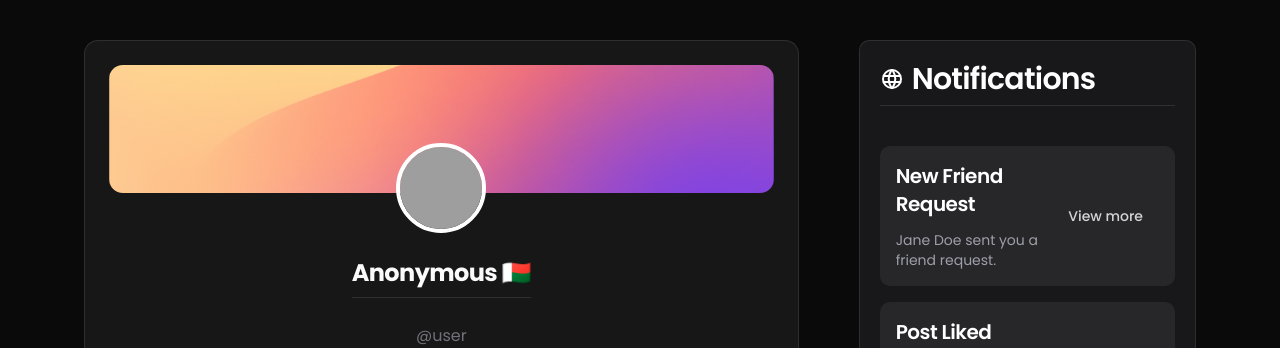
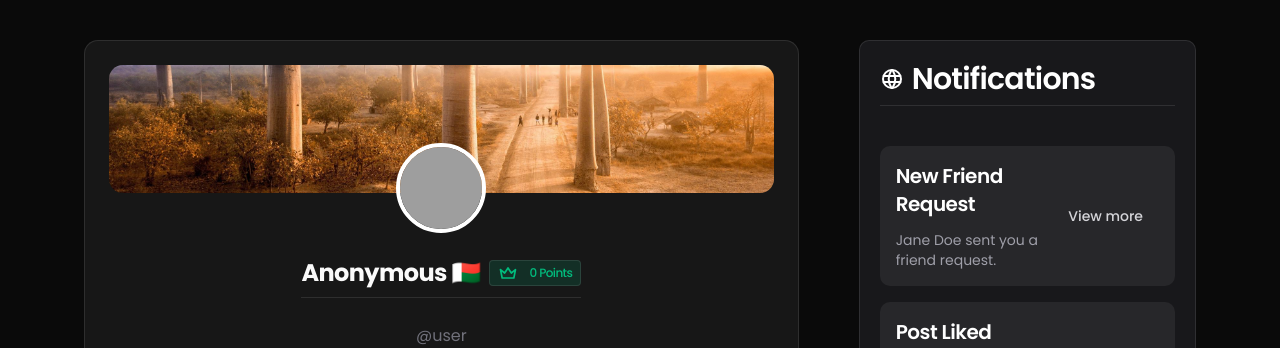
Before and after one commit to Oay-eee/OAY---Web, a Next.js app: page /profile in a window 1280 px wide. Shown: the top 348 px of the page. Built offline with nearby package versions, Linux system fonts and the light colour scheme; no server answers; the database is empty; sample sign-in values are in the browser's storage; grey boxes are pictures that could not be loaded.

Commit message:
chore: add user points badge

```diff
--- a/app/(oay)/profile/_components/profile-header.tsx
+++ b/app/(oay)/profile/_components/profile-header.tsx
@@ -1,9 +1,9 @@
 import Image from 'next/image';
 
-import { Cover } from '@/assets/images';
-import { IconMessage2, IconUsers } from '@tabler/icons-react';
+import { Madagascar } from '@/assets/images';
+import { IconCrown, IconMessage2, IconUsers } from '@tabler/icons-react';
 
-import { Avatar, AvatarFallback, AvatarImage, Card, CardContent, H2, P } from '@/components/ui';
+import { Avatar, AvatarFallback, AvatarImage, Badge, Card, CardContent, H2, P } from '@/components/ui';
 
 type ProfileHeaderProps = {
   name: string;
@@ -18,12 +18,18 @@ type ProfileHeaderProps = {
 
 const CoverSection = ({ avatar }: { avatar: string }) => (
   <div className="relative h-32 w-full">
-    <Image src={Cover} alt="Cover Image" fill className="rounded-xl object-cover" priority />
+    <Image src={Madagascar} alt="Cover Image" fill className="rounded-xl object-cover" priority />
     <Avatar className="absolute -bottom-10 left-1/2 h-[90px] w-[90px] -translate-x-1/2 rounded-full border-4 border-white">
       <AvatarImage src={avatar} className="object-cover" />
       <AvatarFallback>U</AvatarFallback>
     </Avatar>
   </div>
+);
+
+const UserPoints = () => (
+  <Badge variant="outline" className="bg-chart-2/15 text-chart-2 rounded px-2 py-0.5 text-xs font-medium">
+    <IconCrown size={20} className="mr-3" /> 0 Points
+  </Badge>
 );
 
 const UserStats = ({ posts, followers }: { posts: number; followers: number }) => (
@@ -47,8 +53,9 @@ export const ProfileHeader = ({ name, username, avatar, stats, countryFlag = '
           <CoverSection avatar={avatar} />
           <div className="mt-10 flex flex-col items-center gap-4">
             <div className="text-center">
-              <H2 className="text-2xl font-bold">
+              <H2 className="flex items-center gap-2 text-2xl font-bold">
                 {name} {countryFlag}
+                <UserPoints />
               </H2>
               <P className="text-zinc-500">@{username}</P>
             </div>
--- a/components/ui/badge.tsx
+++ b/components/ui/badge.tsx
@@ -1,20 +1,18 @@
 import * as React from 'react';
 
-import { Slot } from '@radix-ui/react-slot';
 import { cva, type VariantProps } from 'class-variance-authority';
 
 import { cn } from '@/lib/utils';
 
 const badgeVariants = cva(
-  'inline-flex items-center justify-center rounded-md border px-2 py-0.5 text-xs font-medium w-fit whitespace-nowrap shrink-0 [&>svg]:size-3 gap-1 [&>svg]:pointer-events-none focus-visible:border-ring focus-visible:ring-ring/50 focus-visible:ring-[3px] aria-invalid:ring-destructive/20 dark:aria-invalid:ring-destructive/40 aria-invalid:border-destructive transition-[color,box-shadow] overflow-hidden',
+  'inline-flex items-center rounded-full border px-2.5 py-0.5 text-xs font-semibold transition-colors focus:outline-none focus:ring-2 focus:ring-ring focus:ring-offset-2',
   {
     variants: {
       variant: {
-        default: 'border-transparent bg-primary text-primary-foreground [a&]:hover:bg-primary/90',
-        secondary: 'border-transparent bg-secondary text-secondary-foreground [a&]:hover:bg-secondary/90',
-        destructive:
-          'border-transparent bg-destructive text-white [a&]:hover:bg-destructive/90 focus-visible:ring-destructive/20 dark:focus-visible:ring-destructive/40 dark:bg-destructive/60',
-        outline: 'text-foreground [a&]:hover:bg-accent [a&]:hover:text-accent-foreground',
+        default: 'border-transparent bg-primary text-primary-foreground hover:bg-primary/80',
+        secondary: 'border-transparent bg-secondary text-secondary-foreground hover:bg-secondary/80',
+        destructive: 'border-transparent bg-destructive text-destructive-foreground hover:bg-destructive/80',
+        outline: 'text-foreground',
       },
     },
     defaultVariants: {
@@ -23,15 +21,10 @@ const badgeVariants = cva(
   }
 );
 
-function Badge({
-  className,
-  variant,
-  asChild = false,
-  ...props
-}: React.ComponentProps<'span'> & VariantProps<typeof badgeVariants> & { asChild?: boolean }) {
-  const Comp = asChild ? Slot : 'span';
+export interface BadgeProps extends React.HTMLAttributes<HTMLDivElement>, VariantProps<typeof badgeVariants> {}
 
-  return <Comp data-slot="badge" className={cn(badgeVariants({ variant }), className)} {...props} />;
+function Badge({ className, variant, ...props }: BadgeProps) {
+  return <div className={cn(badgeVariants({ variant }), className)} {...props} />;
 }
 
 export { Badge, badgeVariants };
```
